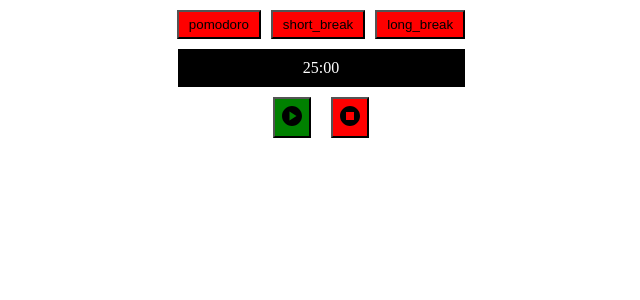
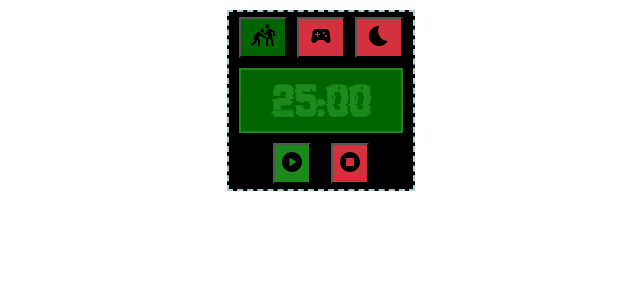
Before and after one commit to Taglat/Pomidoro, a React (Create React App) app in the folder react-pomidoro/: page / in a window 1280 px wide. Shown: the top 300 px of the page, without its empty margins (319-959 px from the left). Built offline with nearby package versions, Linux system fonts and the light colour scheme.

Commit message:
make styles

```diff
--- a/react-pomidoro/src/App.js
+++ b/react-pomidoro/src/App.js
@@ -1,4 +1,4 @@
-import st from "./App.module.css";
+import st from "./styles/App.module.css";
 import Timer from "./components/Timer/Timer";
 
 function App() {
--- a/react-pomidoro/src/components/Timer/Timer.jsx
+++ b/react-pomidoro/src/components/Timer/Timer.jsx
@@ -8,16 +8,17 @@ import PlayCircleIcon from '@mui/icons-material/PlayCircle';
 import PauseCircleIcon from '@mui/icons-material/PauseCircle';
 import StopCircleIcon from '@mui/icons-material/StopCircle';
 import useCountdown from '../../hooks/useCountdown';
+import '../../styles/fonts/Cracked\ Code.ttf';
 
 const ToggleBtn = styled.button`
     padding: 5px 5px;
     cursor: pointer;
-    background-color: ${props => props.ticking ? 'gray' : 'green'}; /* Замените 'red' и 'green' на ваши цвета */
+    background-color: ${props => props.ticking ? 'var(--pause-color)' : 'var(--primary-color)'}; /* Замените 'red' и 'green' на ваши цвета */
 `
 const StopBtn = styled.button`
     padding: 5px 5px;
     cursor: pointer;
-    background-color: red
+    background-color: var(--reset-color)
 `
 
 const Timer = () => {
@@ -52,8 +53,8 @@ const Timer = () => {
   return (
     <div className={cl.container}>
         <nav className={cl.nav}>
-            {Object.values(modes).map(({id}) => {
-                return <button className={cl.modeBtn} key={id} active={id === mode} id={id} onClick={() => jumpTo(id)}>{id}</button>
+            {Object.values(modes).map(({id, icon, time}) => {
+                return <button className={`${cl.modeBtn} ${id === mode ? cl.modeBtn_active : ''}`} key={id} active={id === mode} id={id} onClick={() => jumpTo(id)} title={`${id} : ${time / 60} min`} >{icon}</button>
             })}
         </nav>
         <div className={cl.display}>
--- a/react-pomidoro/src/components/Timer/Timer.module.css
+++ b/react-pomidoro/src/components/Timer/Timer.module.css
@@ -1,10 +1,15 @@
+@import url(../../styles/variables.css);
+
 .container {
     display: flex;
     flex-direction: column;
     align-items: center;
     gap: 10px;
     margin: 10px auto;
-    width: 287px;
+    border: 1px solid black;
+    background-color: var(--bg-color);
+    border: 2px dashed var(--border-light);
+    padding: 5px 10px;
 }
 .nav {
     display: flex;
@@ -12,17 +17,25 @@
 }
 .modeBtn {
     padding: 5px 10px;
-    background-color: red;
+    background-color: var(--reset-color);
 }
 .modeBtn:active {
-    background-color: green;
+    background-color: var(--primary-color);
 }
+
+.modeBtn_active {
+    background-color: var(--container-color);
+}
+
 .display {
+    font-family: var(---ff-display);
+    font-size: var(--f-size);
     display: flex;
     justify-content: center;
     align-items: center;
-    background: #000;
-    color: #fff;
+    background: var(--container-color);
+    border: 2px solid var(--primary-color);
+    color: var(--primary-color);
     width: 100%;
     padding: 10px 0;
 }
--- a/react-pomidoro/src/index.js
+++ b/react-pomidoro/src/index.js
@@ -1,6 +1,6 @@
 import React from "react";
 import ReactDOM from "react-dom/client";
-import "./index.css";
+import "./styles/index.css";
 import App from "./App";
 import { Provider } from "react-redux";
 import store from "./redux/store";
--- a/react-pomidoro/src/redux/timerSlice.js
+++ b/react-pomidoro/src/redux/timerSlice.js
@@ -1,5 +1,8 @@
 import { LONG_BREAK, POMODORO, SHORT_BREAK } from "./constants";
 import { createSlice } from "@reduxjs/toolkit";
+import SportsKabaddiIcon from '@mui/icons-material/SportsKabaddi';
+import SportsEsportsIcon from '@mui/icons-material/SportsEsports';
+import BedtimeIcon from '@mui/icons-material/Bedtime';
 
 const initialState = {
     mode: POMODORO,
@@ -7,14 +10,17 @@ const initialState = {
         [POMODORO]: {
             id: POMODORO,
             time: 25 * 60,
+            icon: <SportsKabaddiIcon />,
         },
         [SHORT_BREAK]: {
             id: SHORT_BREAK,
             time: 10 * 60,
+            icon: <SportsEsportsIcon />,
         },
         [LONG_BREAK]: {
             id: LONG_BREAK,
             time: 5 * 60,
+            icon: <BedtimeIcon />,
         },
     },
 }
--- a/react-pomidoro/src/index.css
+++ b/react-pomidoro/src/styles/index.css
@@ -1,3 +1,5 @@
+@import url(./variables.css);
+
 * {
   margin: 0;
   padding: 0;
--- /dev/null
+++ b/react-pomidoro/src/styles/variables.css
@@ -0,0 +1,15 @@
+@font-face {
+    font-family: 'Cracked Code';
+    src: local("Cracked Code"), url('./fonts/Cracked\ Code.ttf') format('truetype');
+}
+
+:root {
+    --primary-color: #1c891c;
+    --container-color: #006400;
+    --bg-color: #000;
+    --pause-color: #0d374e;
+    --reset-color: #d5303d;
+    --border-light: #a8ced0;
+    ---ff-display: "Cracked Code";
+    --f-size: 1.6rem;
+}
```
Also changed, not shown: react-pomidoro/src/styles/App.module.css (renamed from react-pomidoro/src/App.module.css), react-pomidoro/src/styles/fonts/Cracked Code.ttf (added).
